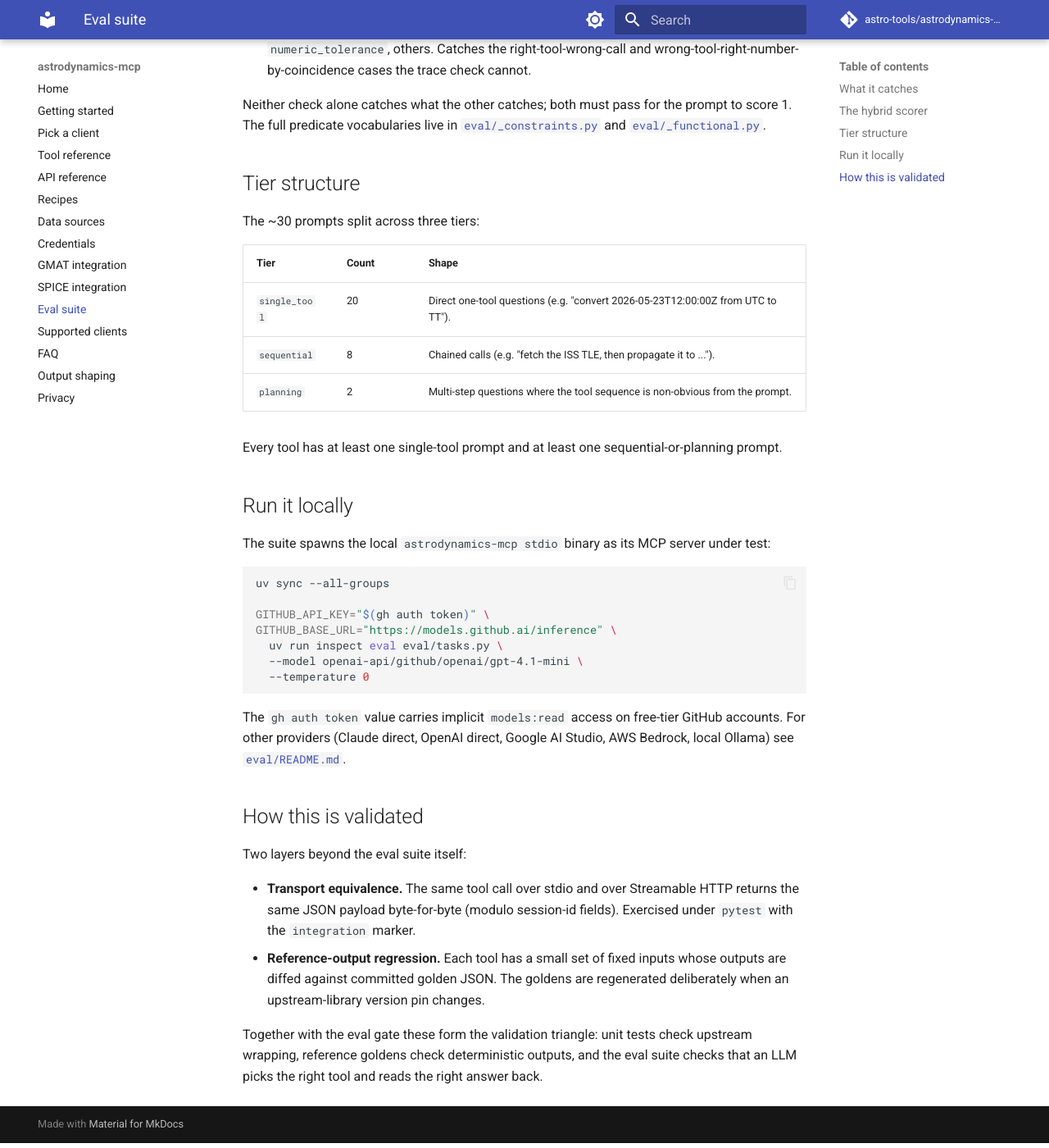
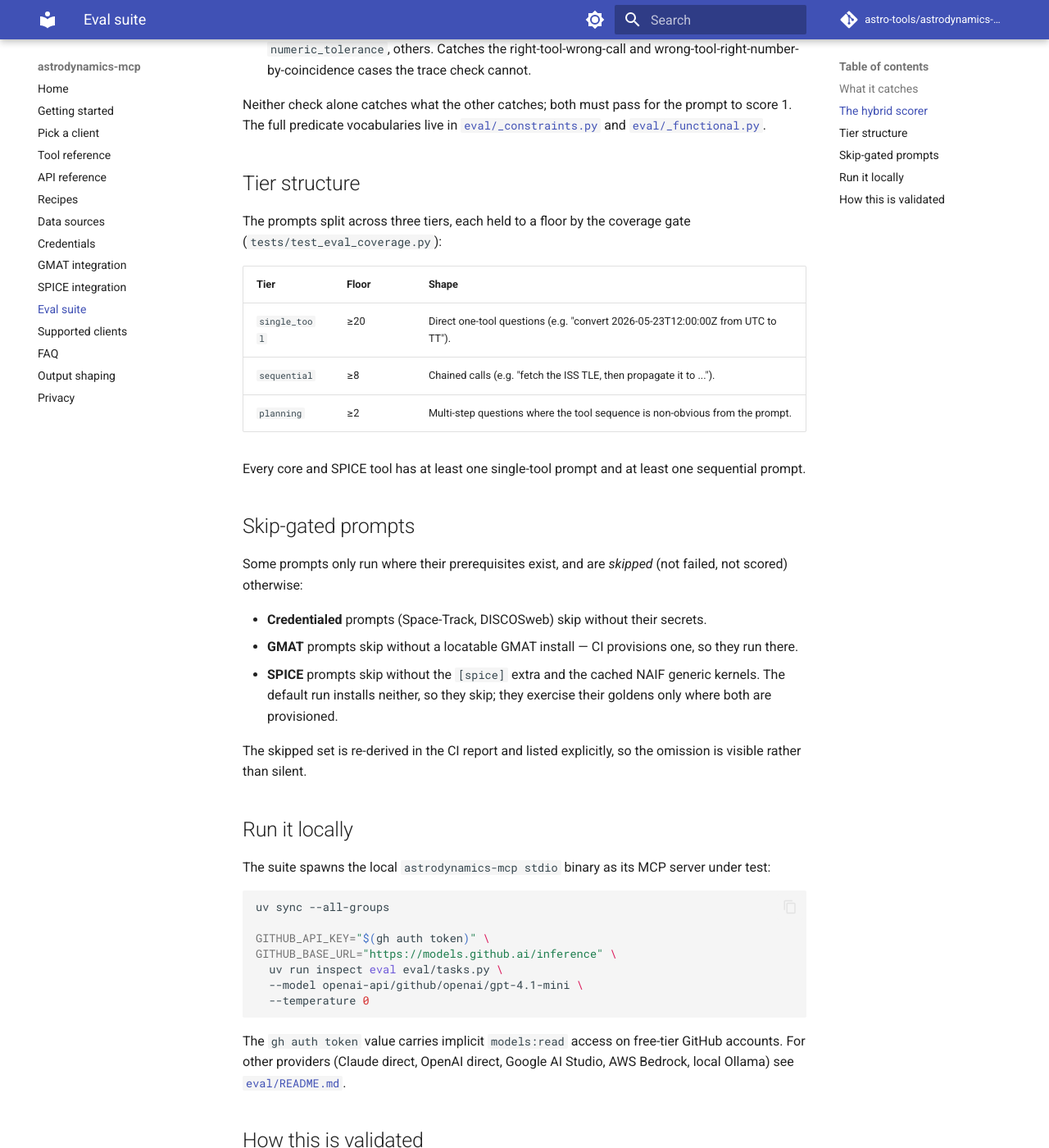
Before and after one commit to astro-tools/astrodynamics-mcp, an MkDocs documentation site: the page built from docs/eval-suite.md, in a window 1280 px wide and 1400 px high, scrolled down 1039 px. Shown: the whole window at 82% size. Built offline with MkDocs 1.6.1 and Material for MkDocs 9.7.7, drawn with Linux system fonts in a browser that asks for light colours; comment, search, counter and statistics services are not loaded; some of the changed text lies outside the part shown.

Commit message:
Eval docs: document requires_spice gate + SPICE prompt coverage
Document the requires_spice skip-gate and SPICE kernel provisioning in
eval/README.md, list the SPICE tools the suite covers, and refresh
docs/eval-suite.md (count-agnostic tiers held to coverage-gate floors,
plus a skip-gated-prompts section). Also fold in the lint fixes for the
SPICE eval modules (en-dash, import order, line length).

```diff
--- a/docs/eval-suite.md
+++ b/docs/eval-suite.md
@@ -1,7 +1,7 @@
 # Eval suite
 
 The eval suite is the live regression contract on tool-description quality.
-It runs roughly 30 prompts against the local `astrodynamics-mcp stdio`
+It runs the prompt suite against the local `astrodynamics-mcp stdio`
 binary, scores each one against a hybrid (trace + functional) check, and
 posts a pass / fail back to every PR.
 
@@ -47,16 +47,33 @@ and
 
 ## Tier structure
 
-The ~30 prompts split across three tiers:
+The prompts split across three tiers, each held to a floor by the
+coverage gate (`tests/test_eval_coverage.py`):
 
-| Tier | Count | Shape |
+| Tier | Floor | Shape |
 | --- | --- | --- |
-| `single_tool` | 20 | Direct one-tool questions (e.g. "convert 2026-05-23T12:00:00Z from UTC to TT"). |
-| `sequential` | 8 | Chained calls (e.g. "fetch the ISS TLE, then propagate it to ..."). |
-| `planning` | 2 | Multi-step questions where the tool sequence is non-obvious from the prompt. |
+| `single_tool` | ≥20 | Direct one-tool questions (e.g. "convert 2026-05-23T12:00:00Z from UTC to TT"). |
+| `sequential` | ≥8 | Chained calls (e.g. "fetch the ISS TLE, then propagate it to ..."). |
+| `planning` | ≥2 | Multi-step questions where the tool sequence is non-obvious from the prompt. |
 
-Every tool has at least one single-tool prompt and at least one
-sequential-or-planning prompt.
+Every core and SPICE tool has at least one single-tool prompt and at
+least one sequential prompt.
+
+## Skip-gated prompts
+
+Some prompts only run where their prerequisites exist, and are *skipped*
+(not failed, not scored) otherwise:
+
+- **Credentialed** prompts (Space-Track, DISCOSweb) skip without their
+  secrets.
+- **GMAT** prompts skip without a locatable GMAT install — CI provisions
+  one, so they run there.
+- **SPICE** prompts skip without the `[spice]` extra and the cached NAIF
+  generic kernels. The default run installs neither, so they skip; they
+  exercise their goldens only where both are provisioned.
+
+The skipped set is re-derived in the CI report and listed explicitly, so
+the omission is visible rather than silent.
 
 ## Run it locally
 
```
Also changed, not shown: eval/README.md (+32 -5 lines), 3 other files.
